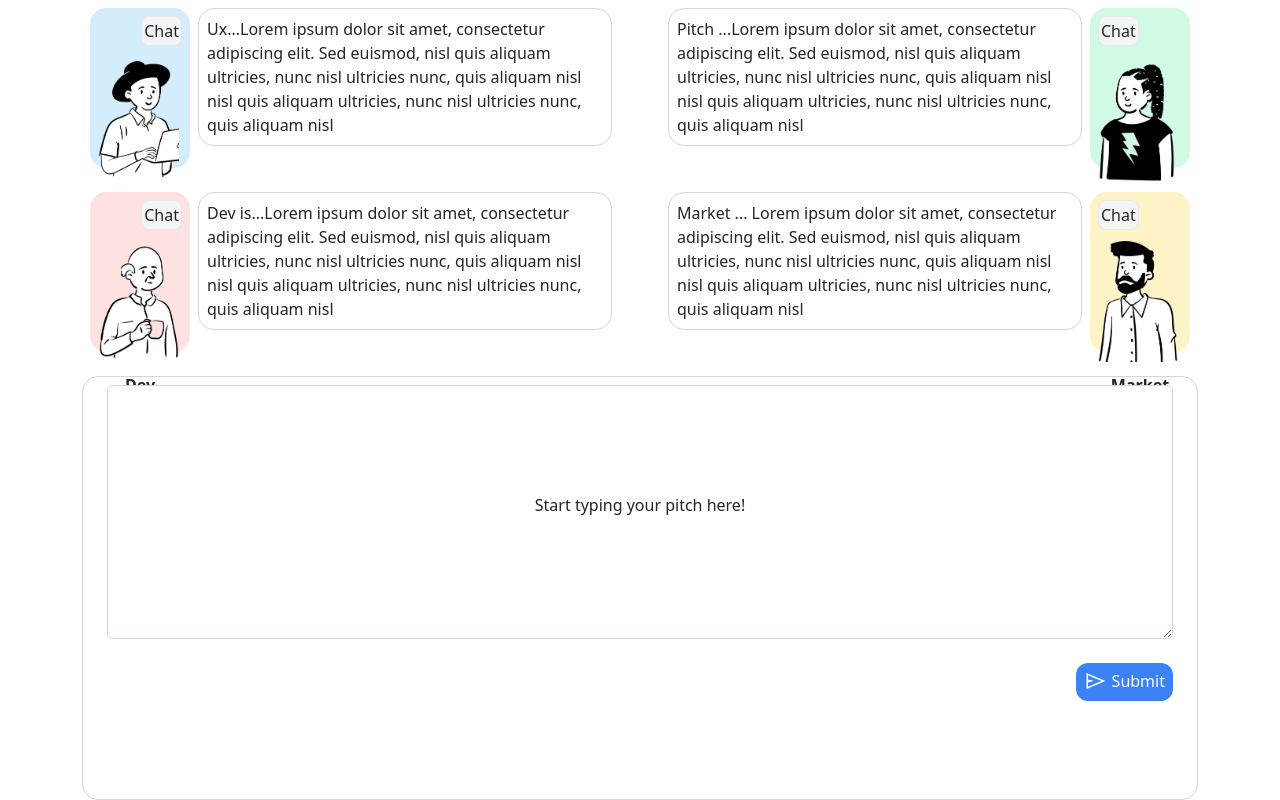
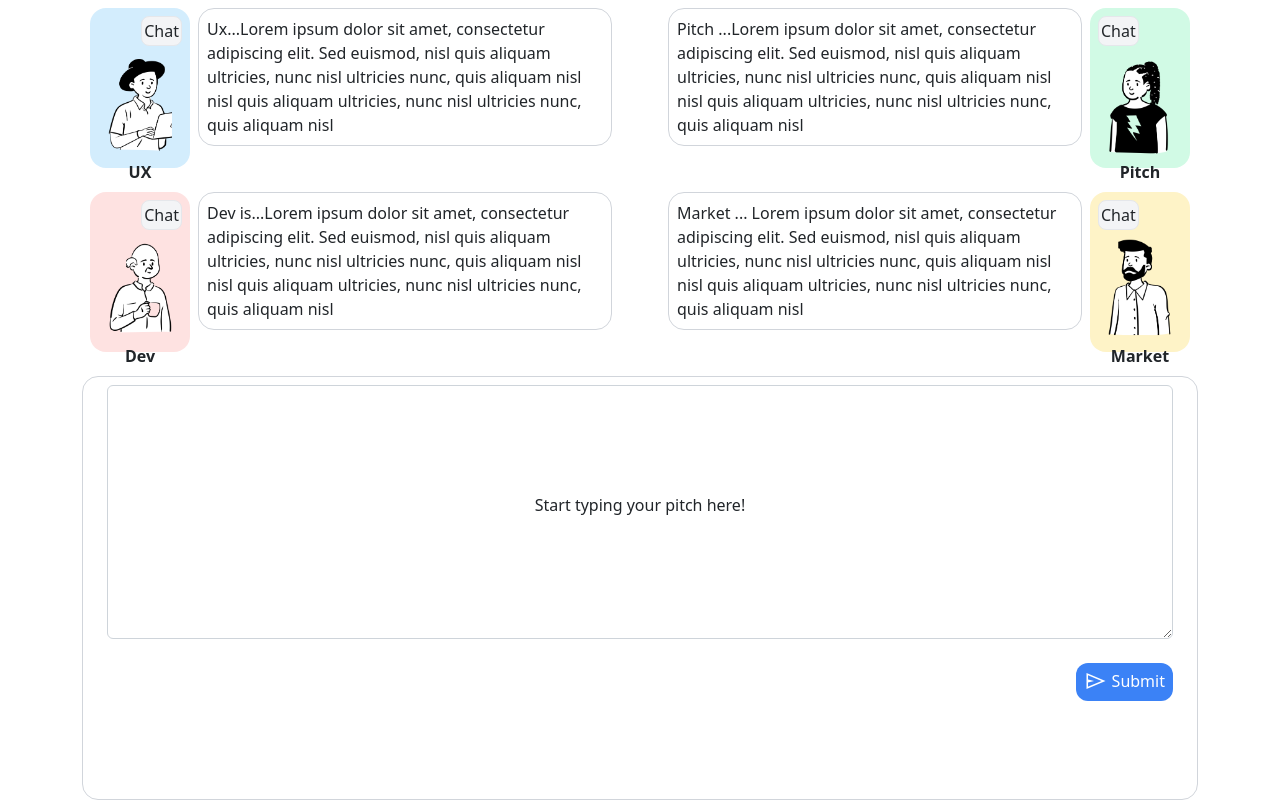
Before and after one commit to HealthyMindTech/panelpitch, a React (Create React App) app: page / in a window 1280 px wide. Built offline with nearby package versions, Linux system fonts and the light colour scheme.

Commit message:
Adjust position of advisor images

```diff
--- a/src/components/advisor_card.tsx
+++ b/src/components/advisor_card.tsx
@@ -14,7 +14,7 @@ const AdvisorCard = ({advisor, side, onChatClick} : { advisor: Advisor, side: 'l
                 </div>
             </div>
             <div className="h-64">
-                <img src={advisor.imageUrl} alt={advisor.name} className="h-100 aspect-auto" style={{width: 81}}/>
+                <img src={advisor.imageUrl} alt={advisor.name} className="h-100 aspect-auto  mx-auto" style={{width: 64}}/>
             </div>
             <div className="font-semibold text-center">{advisor.name}</div>
         </div>
```
